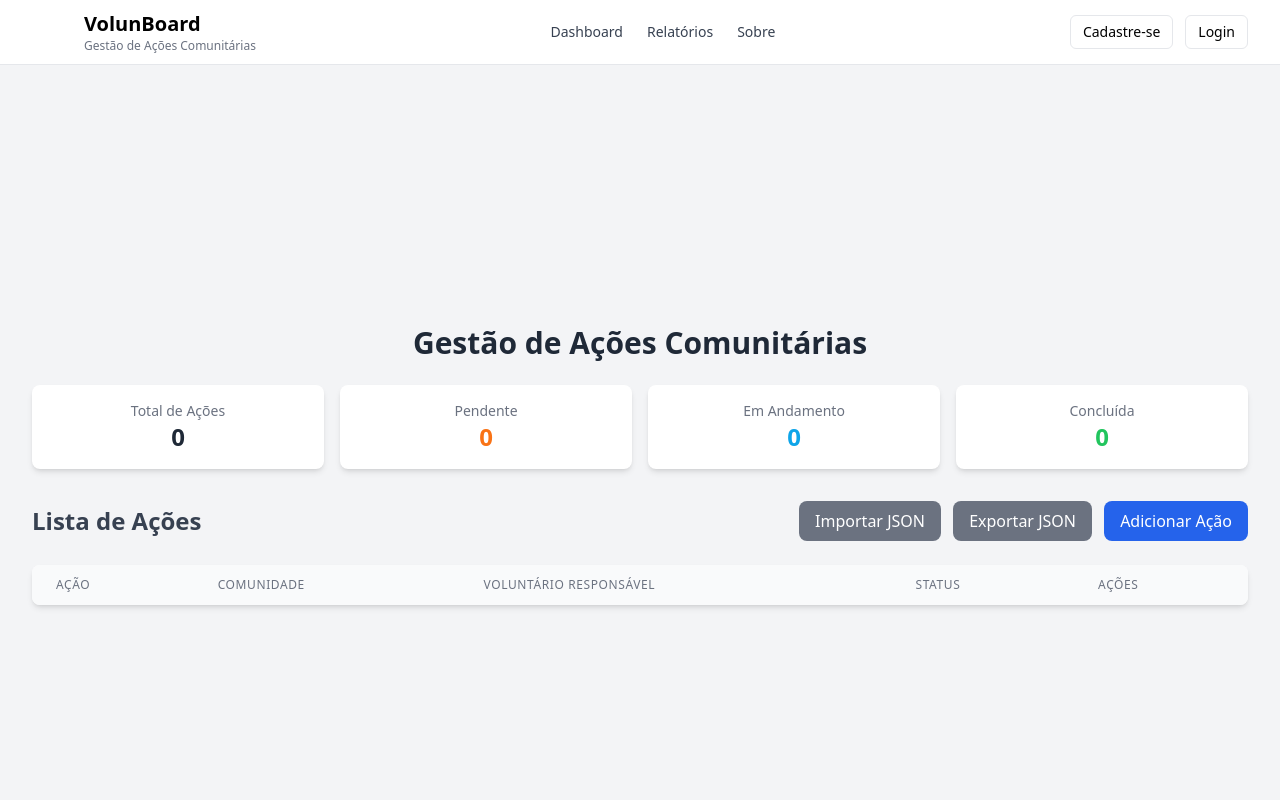
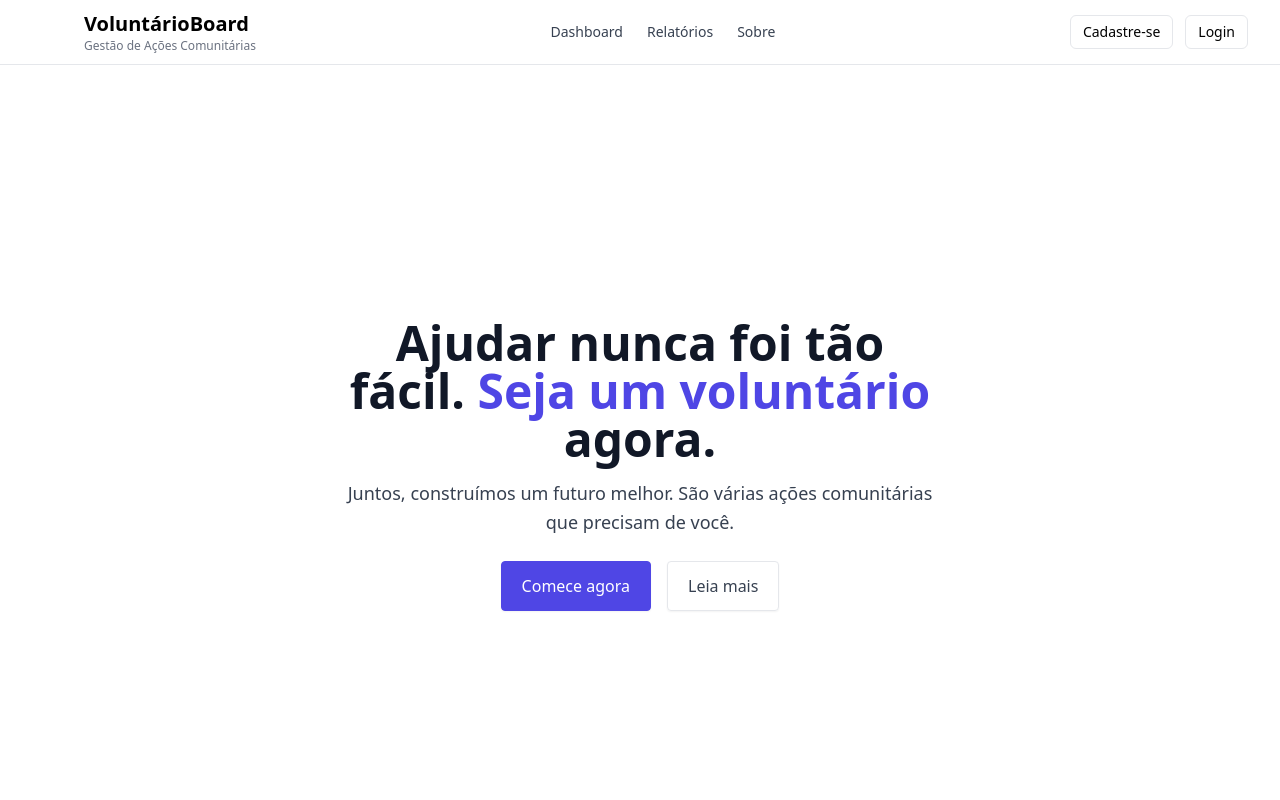
Before and after one commit to maydreadful/voluntario-board, a plain HTML site: page index.html in a window 1280 px wide. Shown: the top 800 px of the page. Drawn offline with nearby package versions, Linux system fonts and the light colour scheme.

Commit message:
texto do banner

```diff
--- a/index.html
+++ b/index.html
@@ -10,10 +10,10 @@
 
 <header class="bg-white border-b sticky top-0 z-40">
     <div class="max-w-7xl mx-auto px-4 sm:px-6 lg:px-8 h-16 flex items-center justify-between text-xl">
-      <a href="#" class="flex items-center gap-3" aria-label="Início VolunBoard">
+      <a href="#" class="flex items-center gap-3" aria-label="Início VoluntárioBoard">
         <div class="w-10 h-10 rounded-full bg-primary-600 text-white flex items-center justify-center font-bold">VB</div>
         <div>
-          <div class="font-semibold">VolunBoard</div>
+          <div class="font-semibold">VoluntárioBoard</div>
           <div class="text-xs text-gray-500">Gestão de Ações Comunitárias</div>
         </div>
       </a>
@@ -28,7 +28,42 @@
         <input id="importFile" type="file" accept="application/json" class="hidden" />
       </div>
     </div>
-  </header>
+ </header>
+
+    <!-- Novo Banner -->
+   <section class="bg-white lg:grid lg:h-screen lg:place-content-center">
+  <div class="mx-auto w-screen max-w-screen-xl px-4 py-16 sm:px-6 sm:py-24 lg:px-8 lg:py-32">
+    <div class="mx-auto max-w-prose text-center">
+      <h1 class="text-4xl font-bold text-gray-900 sm:text-5xl">
+        Ajudar nunca foi tão fácil.
+        <strong class="text-indigo-600">Seja um voluntário </strong>
+        agora.
+      </h1>
+
+      <p class="mt-4 text-base text-pretty text-gray-700 sm:text-lg/relaxed">
+       Juntos, construímos um futuro melhor. São várias ações comunitárias que precisam de você.
+      </p>
+
+      <div class="mt-4 flex justify-center gap-4 sm:mt-6">
+        <a
+          class="inline-block rounded border border-indigo-600 bg-indigo-600 px-5 py-3 font-medium text-white shadow-sm transition-colors hover:bg-indigo-700"
+          href="#"
+        >
+          Comece agora
+        </a>
+
+        <a
+          class="inline-block rounded border border-gray-200 px-5 py-3 font-medium text-gray-700 shadow-sm transition-colors hover:bg-gray-50 hover:text-gray-900"
+          href="#"
+        >
+          Leia mais
+        </a>
+      </div>
+    </div>
+  </div>
+</section>
+
+
 
 <body>
 
```
Also changed, not shown: style.css (line endings or trailing spaces).
